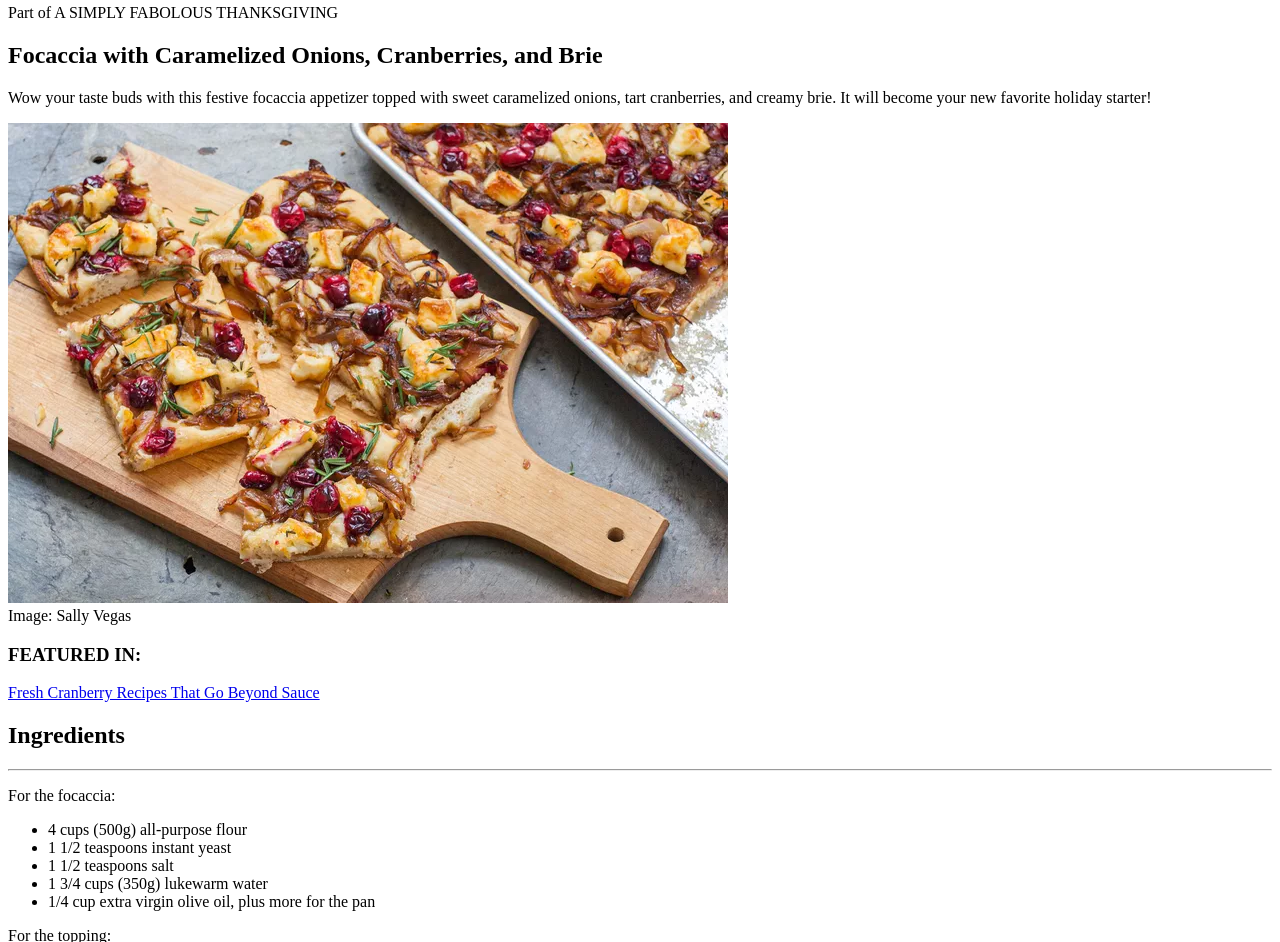
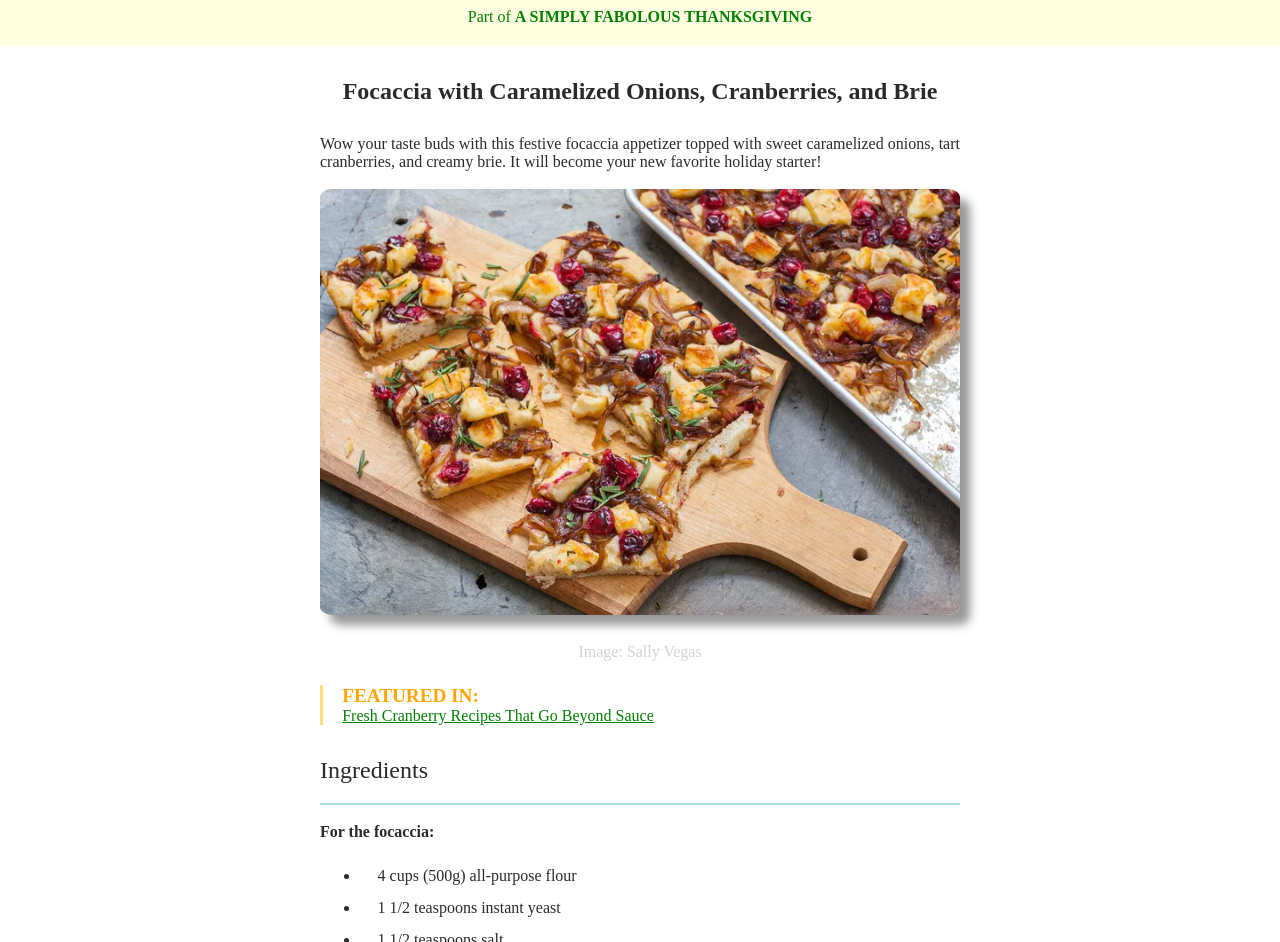
Before and after one commit to rossellamaruccia/FS0525-U1-W1-D3, a plain HTML site: page FE-S1-L3-Esercizio/index.html in a window 1280 px wide. Shown: the part 134-1076 px from the top of the page. Drawn offline with Linux system fonts and the light colour scheme.

Commit message:
css almost done

```diff
--- a/FE-S1-L3-Esercizio/assets/styles.css
+++ b/FE-S1-L3-Esercizio/assets/styles.css
@@ -0,0 +1,102 @@
+* {
+  margin: auto auto;
+  font-family: "Times New Roman", Times, serif;
+  color: rgb(42, 42, 42);
+}
+
+header {
+  text-align: center;
+}
+
+header img {
+  width: 20%;
+  margin: 1.2em auto;
+}
+
+header > p {
+  background-color: rgba(255, 246, 124, 0.235);
+  padding-top: 1.25em;
+  padding-bottom: 1.25em;
+  border-top: 2px solid rgb(255, 222, 124);
+  color: green;
+}
+
+p span {
+  font-weight: bold;
+  color: green;
+}
+
+main {
+  width: 50%;
+  margin-left: auto;
+  margin-right: auto;
+  margin-top: 2em;
+  text-align: justify;
+}
+
+main h1 {
+  text-align: center;
+  margin-bottom: 1.25em;
+}
+
+article img {
+  margin-top: 1.1em;
+  width: 100%;
+  border-radius: 2%;
+  box-shadow: 10px 10px 10px rgba(88, 88, 88, 0.619);
+}
+
+figcaption {
+  text-align: center;
+  color: lightgrey;
+  margin: 1.5em auto;
+}
+
+#featured {
+  border-left: rgb(255, 222, 124) solid;
+  text-indent: 1.2em;
+  margin-bottom: 2em;
+}
+
+#featured h3 {
+  color: orange;
+  font-size: 1.2em;
+}
+
+a {
+  color: green;
+}
+
+main h2 {
+  font-size: 1.5em;
+  font-weight: 300;
+}
+
+hr {
+  border: 0.05em solid lightblue;
+  margin-top: 1.15em;
+  margin-bottom: 1.15em;
+}
+
+#content p {
+  font-weight: bold;
+}
+
+#content ul {
+  line-height: 2em;
+  margin-top: 1.2em;
+  margin-bottom: 1.2em;
+}
+
+#content li {
+  text-indent: 1.1em;
+}
+
+li p:first-child {
+  font-weight: bold;
+  margin-bottom: 1.2em;
+}
+
+#reference {
+  margin: 1.5em auto;
+}
--- a/FE-S1-L3-Esercizio/index.html
+++ b/FE-S1-L3-Esercizio/index.html
@@ -4,14 +4,13 @@
     <meta charset="UTF-8" />
     <meta name="viewport" content="width=device-width, initial-scale=1.0" />
     <title>blog mockup for my daily dose of HTML+CSS</title>
-    <link rel="stylesheet" href="./assets/styles.css"
+    <link rel="stylesheet" href="assets/styles.css" />
   </head>
   <body>
     <header>
-      <div id="logo_area">
       <img src="./assets/logo.png" />
       <p>Part of <span>A SIMPLY FABOLOUS THANKSGIVING</span></p>
-      </div>
+
       <!-- an hypothetical menu
         <nav>
             <ul>
@@ -24,15 +23,22 @@
     <main>
       <article>
         <h1>Focaccia with Caramelized Onions, Cranberries, and Brie</h1>
-            <p>Wow your taste buds with this festive focaccia appetizer topped with sweet caramelized onions, tart cranberries, and creamy brie. It will become your new favorite holiday starter!</p>
-            <img src="./assets/focaccia.png"/>
+        <p>
+          Wow your taste buds with this festive focaccia appetizer topped with
+          sweet caramelized onions, tart cranberries, and creamy brie. It will
+          become your new favorite holiday starter!
+        </p>
+        <img src="./assets/focaccia.png" />
         <figcaption>Image: Sally Vegas</figcaption>
         <div id="featured">
           <h3>FEATURED IN:</h3>
-                <a href="#"><p>Fresh Cranberry Recipes That Go Beyond Sauce</p></a>
+          <p><a href="#">Fresh Cranberry Recipes That Go Beyond Sauce</a></p>
+          <!-- ho inserito <a> dentro <p> perché si applicasse text-indent anche al link senza interferire con il css applicato a <a> -->
         </div>
+
         <h2>Ingredients</h2>
-            <hr/>
+        <hr />
+        <div id="content">
           <p>For the focaccia:</p>
           <ul>
             <li>4 cups (500g) all-purpose flour</li>
@@ -46,18 +52,30 @@
             <li>3 medium yellow onions, thinly sliced</li>
             <li>1 tablespoon balsamic vinegar</li>
             <li>1-2 tablespoons olive oil, for brushing on top</li>
-                <li>10 ounces brie, cut into cubes (scrape rind off with a pairing knife if desired, though it's not necessary)</li>
+            <li>
+              10 ounces brie, cut into cubes (scrape rind off with a pairing
+              knife if desired, though it's not necessary)
+            </li>
             <li>1 1/2 cups fresh or frozen cranberries</li>
           </ul>
+        </div>
         <h2>Method</h2>
-            <hr/>
+        <hr />
         <ol>
           <li>
-                    <span></span>
-                    <p></p>
+            <p>Make the focaccia dough</p>
+            <p>
+              In a medium-sized mixing bowl, or in a stand mixer with a paddle
+              attachment, mix toghether all the dough ingredients until the
+              flour is fully absorbed. You don't need to actually knead the
+              dough, tough I sometimes knead it a few times in the bowl when
+              mixing by hand to incorporate the last of the flour...
+            </p>
           </li>
         </ol>
+        <div id="reference">
           <p>Read more on <a href="#">Simply recipes</a></p>
+        </div>
       </article>
     </main>
     <footer></footer>
```
Lines whose indentation alone changed are shown as unchanged.
